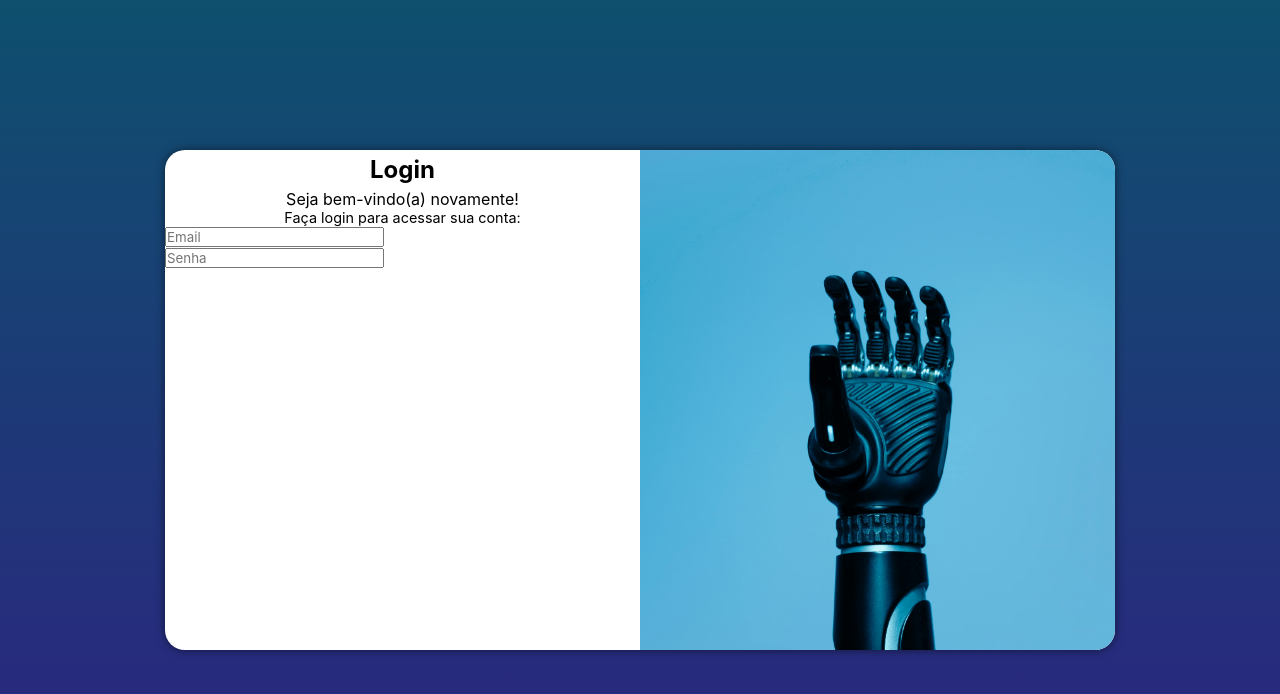
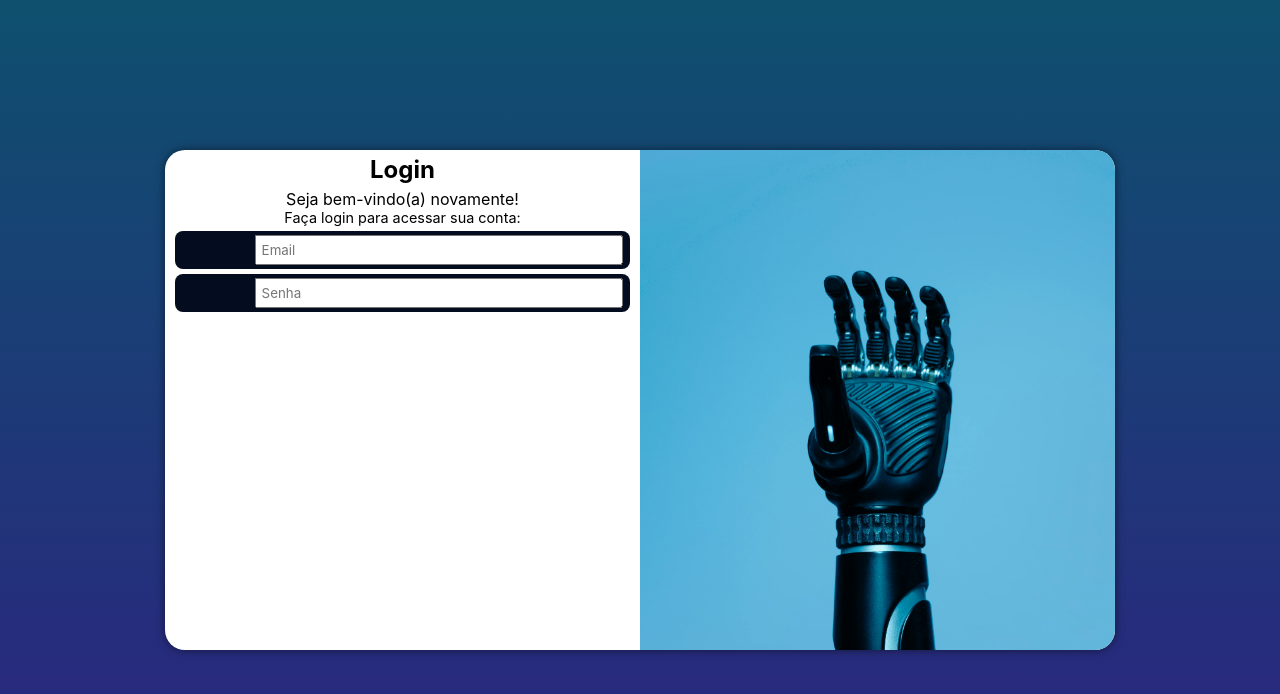
Before and after one commit to vero-slv/projeto-login, a plain HTML site: page index.html in a window 1280 px wide. Drawn offline with Linux system fonts and the light colour scheme.

Commit message:
Adição de mais estilos

```diff
--- a/index.html
+++ b/index.html
@@ -19,8 +19,8 @@
                 <p id="um">Seja bem-vindo(a) novamente!</p>
                 <p id="dois">Faça login para acessar sua conta:</p>
                 <form action="login.php" method="post">
-                    <p><input type="email" name="email" id="iemail" required placeholder="Email"></p>
-                    <p><input type="password" name="senha" id="isenha" required placeholder="Senha"></p>
+                    <div id="email"><input type="email" name="email" id="iemail" required placeholder="Email"></div>
+                    <div id="senha"><input type="password" name="senha" id="isenha" required placeholder="Senha"></div>
                 </form>
             </div>
         </section>
--- a/styles/style.css
+++ b/styles/style.css
@@ -67,3 +67,43 @@ div#form > p#dois {
     font-size: 0.9em;
     display: block;
 }
+
+div#email {
+    background-color: #030d1f;
+    padding: 5px;
+    margin: 5px 10px;
+    height: 38px;
+    border-radius: 8px;
+    position: relative;
+}
+
+div#senha {
+    background-color: #030d1f;
+    padding: 5px;
+    margin: 5px 10px;
+    height: 38px;
+    border-radius: 8px;
+    position: relative;
+}
+
+div#email > input#iemail {
+    display: block;
+    height: 80%;
+    width: 81%;
+    position: absolute;
+    top: 50%;
+    left: 58%;
+    transform: translate(-50%, -50%);
+    text-indent: 5px;
+}
+
+div#senha > input#isenha {
+    display: block;
+    height: 80%;
+    width: 81%;
+    position: absolute;
+    top: 50%;
+    left: 58%;
+    transform: translate(-50%, -50%);
+    text-indent: 5px;
+}
```
